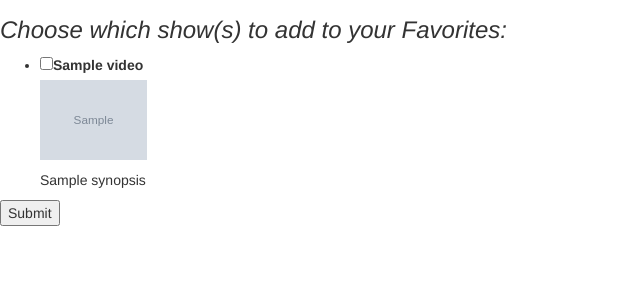
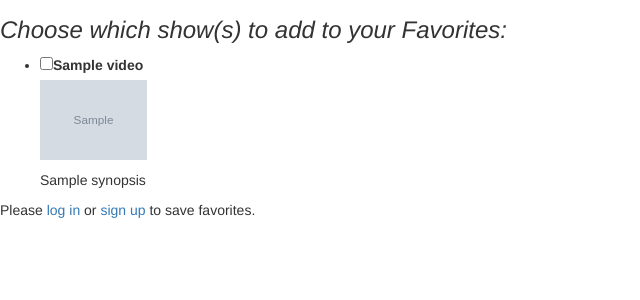
Before and after one commit to saramartinez/tv-or-not-tv, a Flask app: template templates/search.html in a window 1280 px wide. Shown: the part 168-468 px from the top of the page, without its empty margins (0-640 px from the left). Run offline with Flask 2, Linux system fonts and the light colour scheme; the template is opened without the code that fills it: most values are stand-ins (such as "Sample title", 1, 10 or a date in 2020); grey boxes marked "Sample" are stand-in pictures; parts of the project's set-up code (start-up, migrations or seed data) failed here and were passed over; some libraries are stand-ins or nearby versions.

Commit message:
Removes option to save search results to favorites is user not logged in

```diff
--- a/templates/search.html
+++ b/templates/search.html
@@ -32,8 +32,11 @@ value="{{ each['video']['ids']['cosmoId'] }}">{{ each['video']['masterTitle'] }}
 {% endfor %}
 
 </ul>
-
-<input type="submit">
+{% if session['logged_in'] %}
+<input type="submit" value="Add to Favorites">
+{% else %}
+Please <a href="/login">log in</a> or <a href="/signup">sign up</a> to save favorites.
+{% endif %}
 
 </form>
 
```
